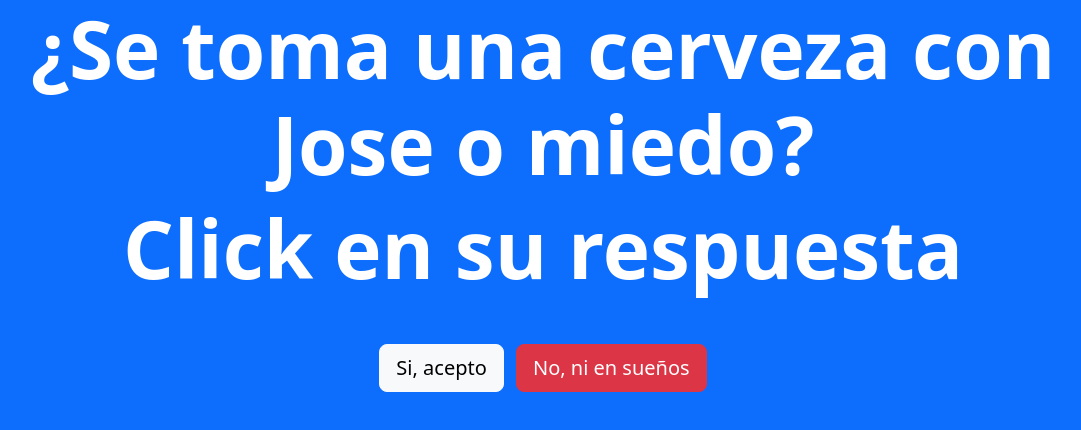
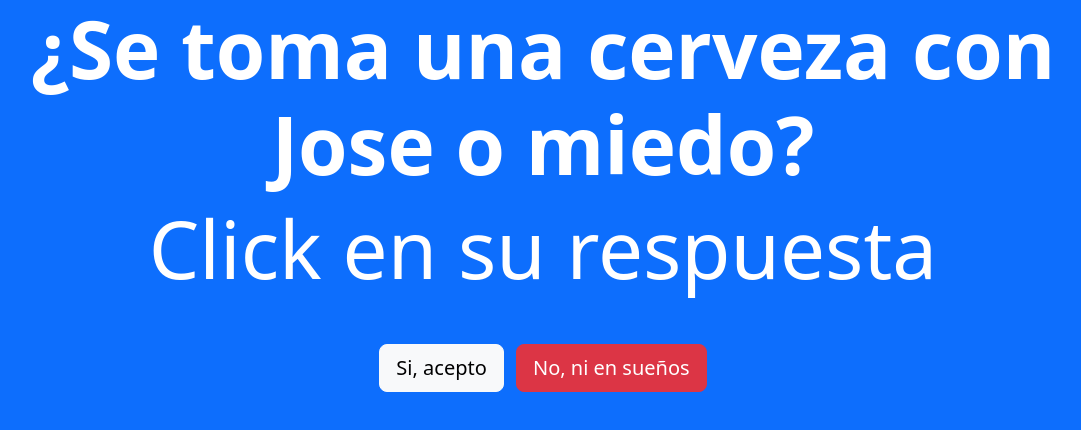
Before and after one commit to jgdelgado17/polaOque, a plain HTML site: page index.html in a window 1280 px wide. Shown: the whole page, without its empty margins (97-1178 px from the left). Drawn offline with nearby package versions, Linux system fonts and the light colour scheme.

Commit message:
Update index.html

```diff
--- a/index.html
+++ b/index.html
@@ -14,7 +14,7 @@
 
 <body class="container bg-primary text-white text-center">
     <h1 class="display-1 fw-bold">¿Se toma una cerveza con Jose o miedo?</h1>
-    <h3 class="display-1 fw-bold"> Click en su respuesta</h3>
+    <h3 class="display-1"> Click en su respuesta</h3>
     <div class="mt-5">
         <button class="btn btn-light btn-lg" onclick="siQuiere()">
             Si, acepto
```
